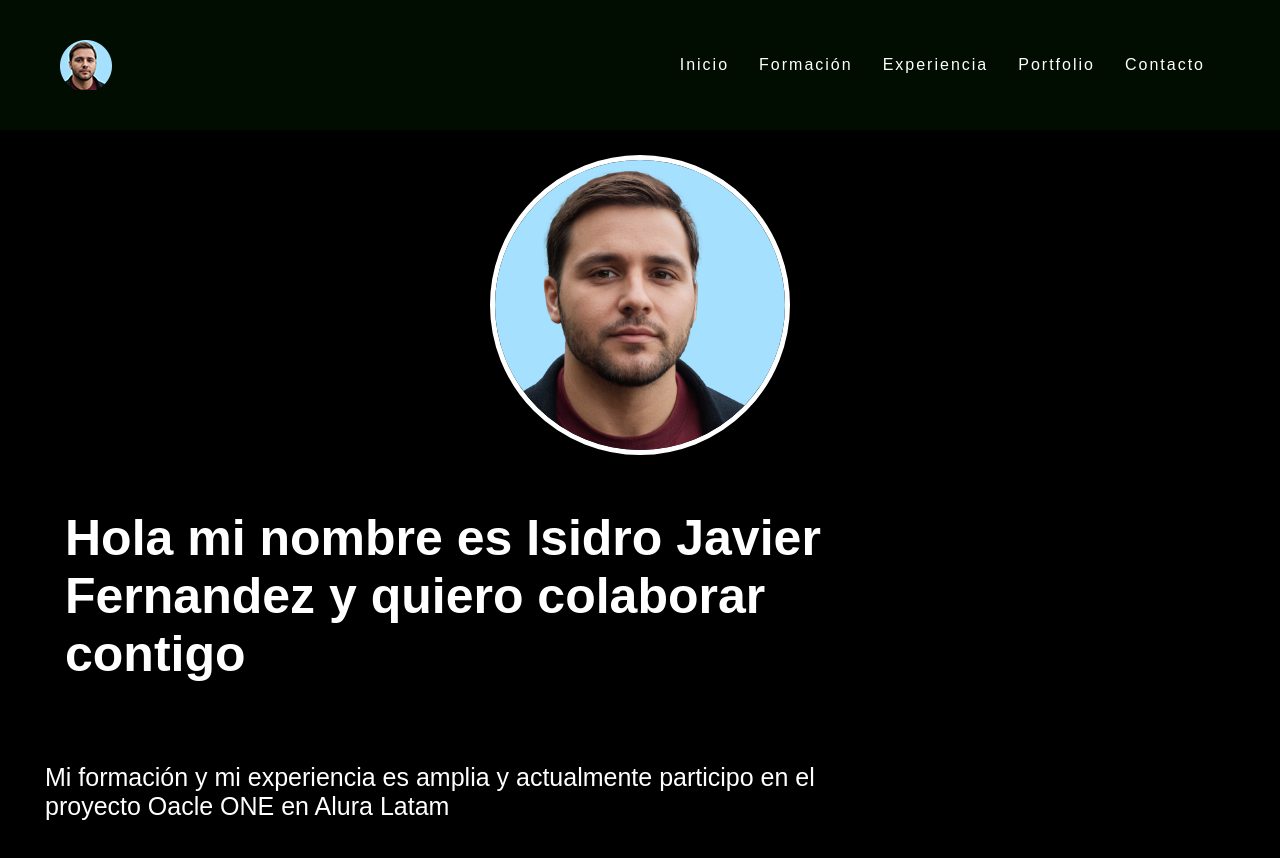
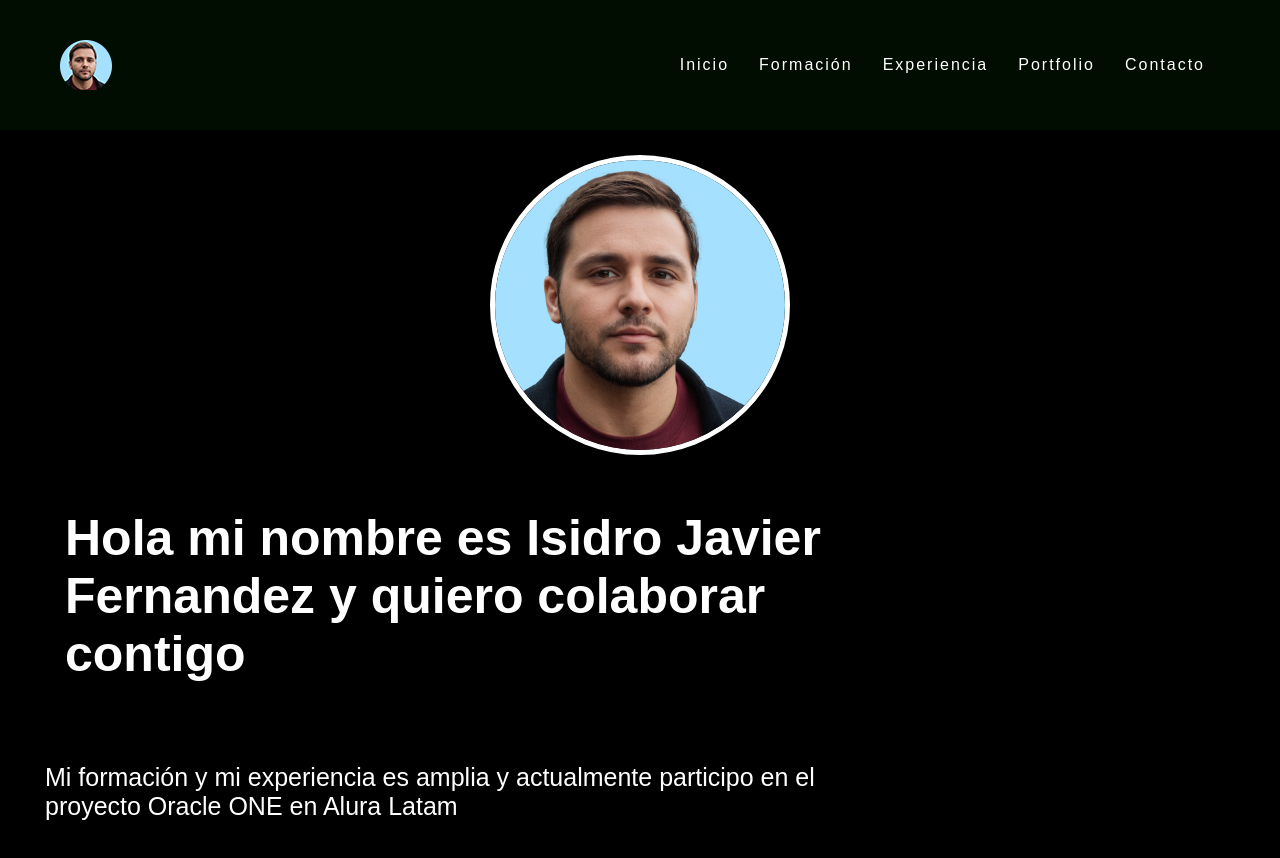
Before and after one commit to isidrojavier/portafolio, a plain HTML site: page index.html in a window 1280 px wide. Shown: the top 858 px of the page. Drawn offline with Linux system fonts and the light colour scheme.

Commit message:
corregido error gramatical

```diff
--- a/index.html
+++ b/index.html
@@ -36,7 +36,7 @@
         <div class="seccion" id="inicio">
           <div class="texto">
             <h3>Hola mi nombre es <span class="neon">Isidro Javier Fernandez</span> y quiero colaborar contigo</h3>
-            <p>Mi formación y mi experiencia es amplia y actualmente participo en el proyecto Oacle ONE en Alura Latam</p>
+            <p>Mi formación y mi experiencia es amplia y actualmente participo en el proyecto Oracle ONE en Alura Latam</p>
           </div>
           <div class="avatar">
             <img src="images/avatar.png">
```
